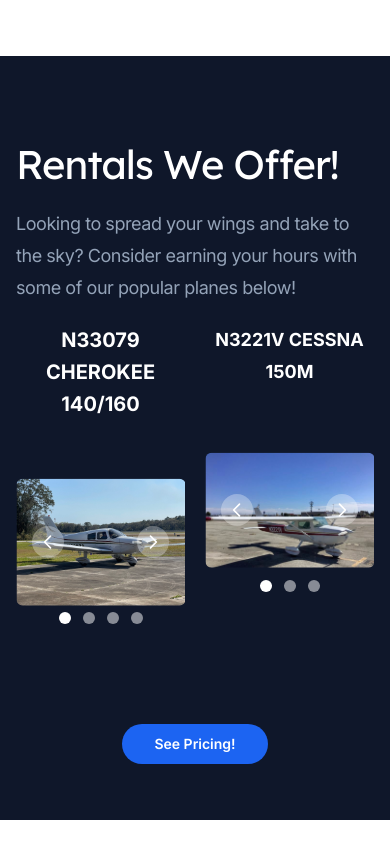
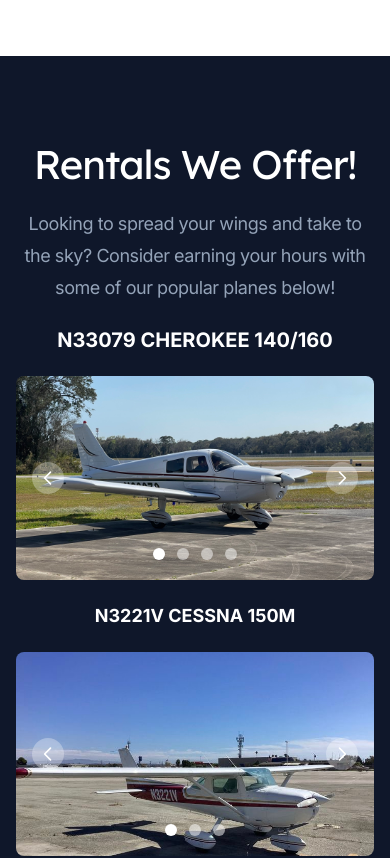
Before and after one commit to HunterBrennan1/devaviation, a Next.js app: page / in a window 390 px wide. Shown: the part 940-1798 px from the top of the page. Built offline with nearby package versions, Linux system fonts and the light colour scheme.

Commit message:
fixed mobile view for slides

```diff
--- a/src/components/SecondaryFeatures.jsx
+++ b/src/components/SecondaryFeatures.jsx
@@ -30,14 +30,14 @@
     >
       <Container>
         <div className="mx-auto max-w-2xl md:text-center">
-          <h2 className="font-display text-4xl tracking-tight text-white sm:text-4xl">
+          <h2 className="font-display text-4xl text-center tracking-tight text-white sm:text-4xl">
             Rentals We Offer!
           </h2>
-          <p className="mt-4 text-lg tracking-tight text-slate-400">
+          <p className="mt-4 text-lg text-center tracking-tight text-slate-400">
             Looking to spread your wings and take to the sky? Consider earning your hours with some of our popular planes below!
           </p>
         </div>
-        <div className='flex flex-row justify-evenly text-center pt-5 gap-5 h-auto'>
+        <div className='sFeatureContainer flex wrap flex-col justify-evenly text-center pt-5 gap-5 h-auto sm:flex-row'>
         <div className='flex flex-col w-full justify-center'>
           <h3 className='font-bold text-xl text-white'>N33079 CHEROKEE 140/160</h3>
           <div className="h-56 sm:h-64 xl:h-80 2xl:h-96 w-full pt-5">
```
